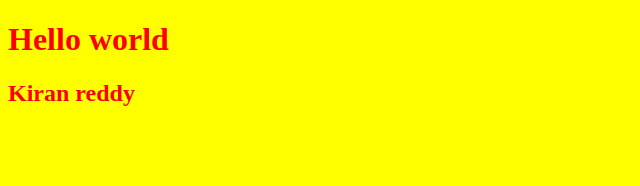
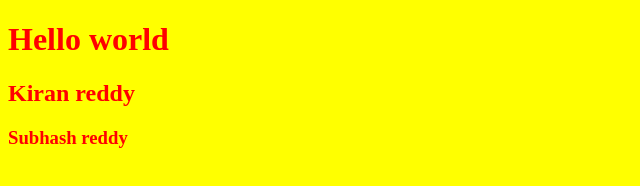
Before and after one commit to kiranreddy4433E/git_tut, a plain HTML site: page index.html in a window 1280 px wide. Shown: the whole page, without its empty margins (0-640 px from the left). Drawn offline with Linux system fonts and the light colour scheme.

Commit message:
Subhash reddy

```diff
--- a/index.html
+++ b/index.html
@@ -10,6 +10,7 @@
 <body>
     <h1>Hello world</h1>
     <h2>Kiran reddy</h2>
+    <h3>Subhash reddy</h3>
     <script src="script.js"></script>
 </body>
 </html>
```
